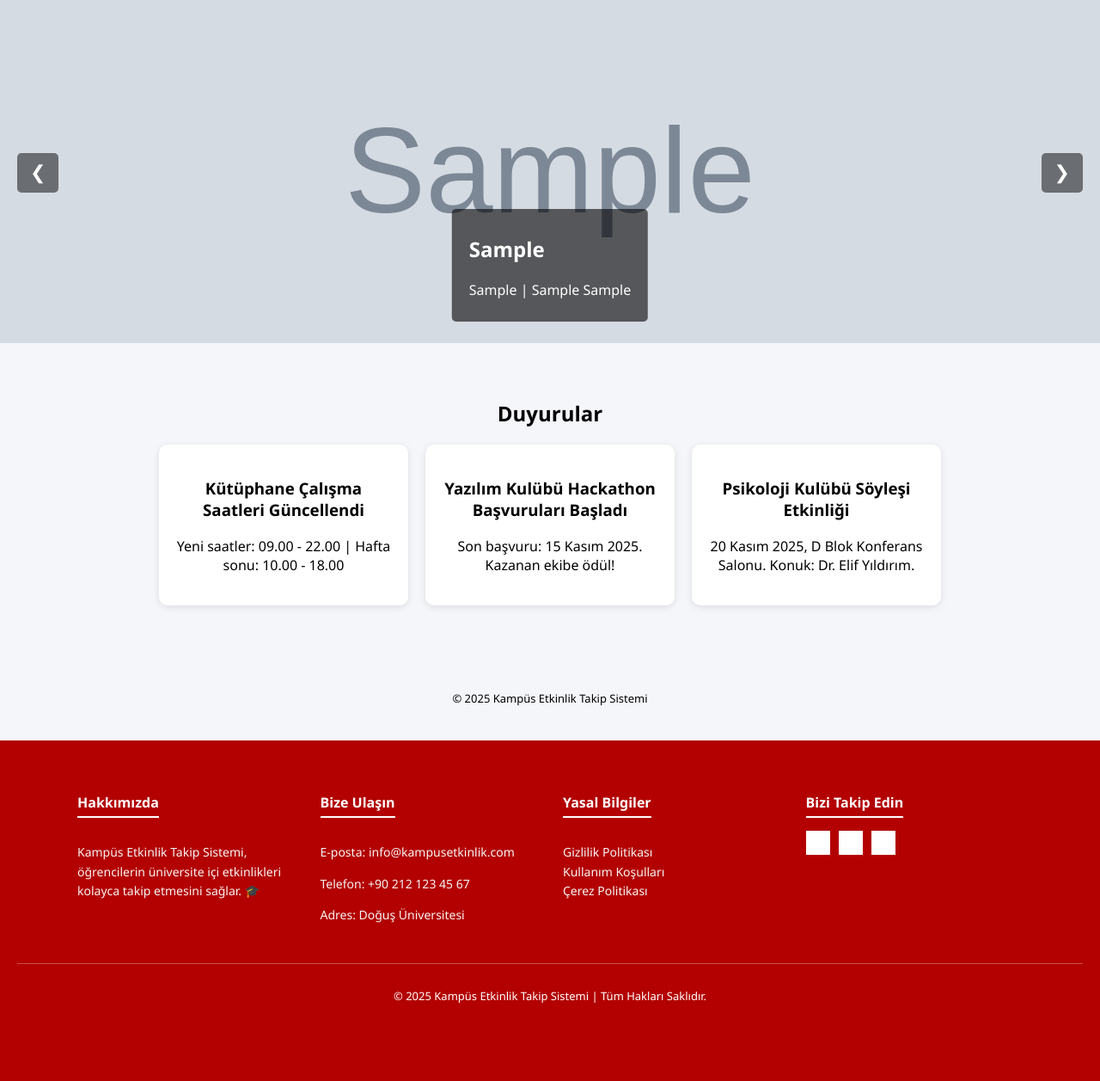
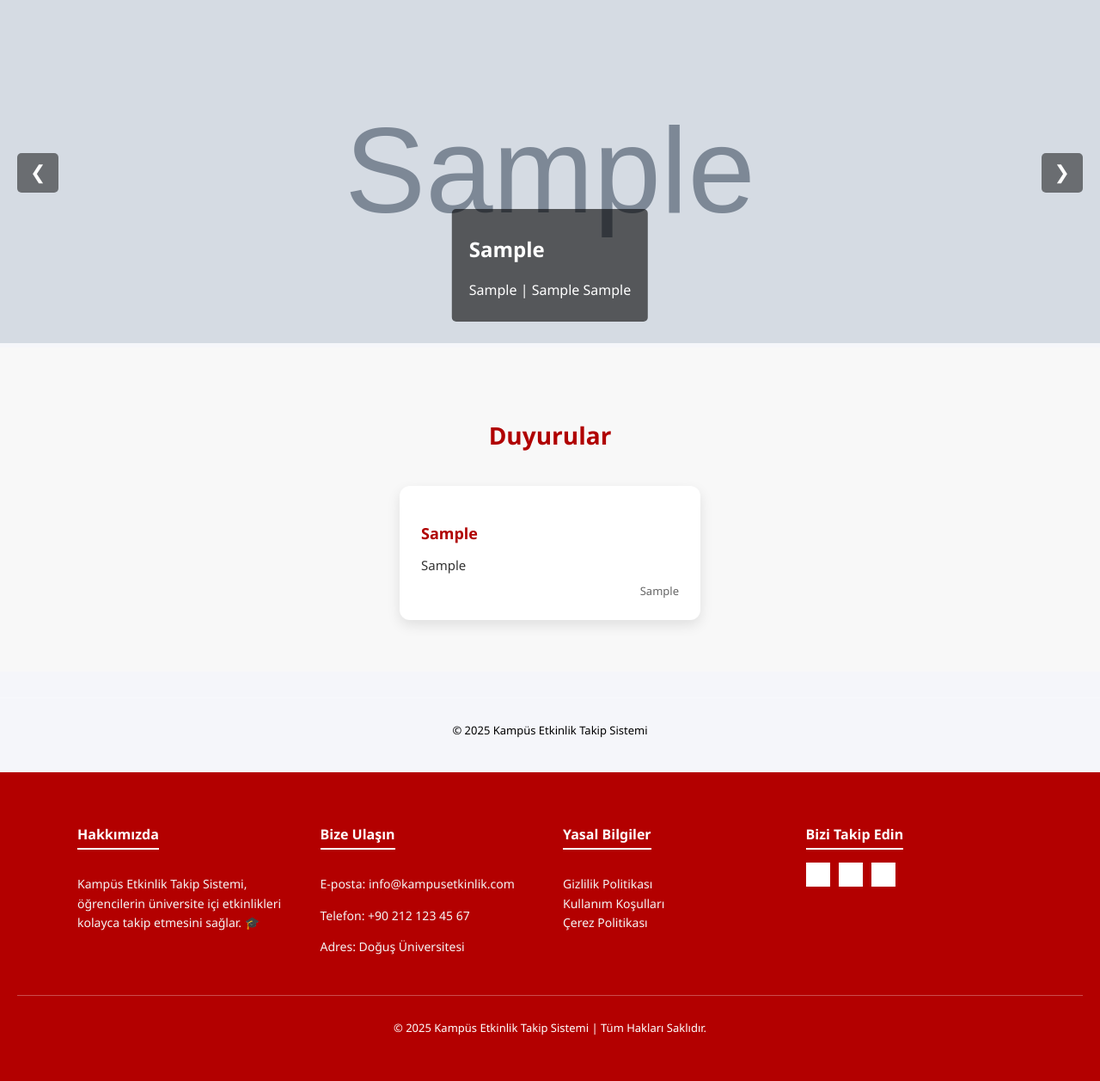
Before and after one commit to elanurdmr/Kampus-etkinlik, a PHP site: page / in a window 1280 px wide. Shown: the part 107-1364 px from the top of the page at 86% size. Before the commit the page ends 1274 px from the top, so only its background shows below. Run offline with PHP 8.4, Linux system fonts and the light colour scheme; tables that the repository leaves empty or names only in its code hold one stand-in row (values such as "Sample post"); grey boxes marked "Sample" are stand-in pictures; grey boxes are pictures that could not be loaded.

Commit message:
Duyurular kutucuk tasarımı eklendi ve sunucuya veritabanı üzerinden çekildi

```diff
--- a/index.php
+++ b/index.php
@@ -59,23 +59,35 @@
   <button id='nextBtn' class='nav-btn'>&#10095;</button>
 </section>
 
+<?php
+include "db.php";
+
+$sql = "SELECT * FROM duyurular ORDER BY tarih DESC";
+$result = $conn->query($sql);
+?>
+
 <section class="duyurular">
   <h2>Duyurular</h2>
-  <div class="duyuru-listesi">
-    <div class="duyuru">
-      <h3>Kütüphane Çalışma Saatleri Güncellendi</h3>
-      <p>Yeni saatler: 09.00 - 22.00 | Hafta sonu: 10.00 - 18.00</p>
-    </div>
-    <div class="duyuru">
-      <h3>Yazılım Kulübü Hackathon Başvuruları Başladı</h3>
-      <p>Son başvuru: 15 Kasım 2025. Kazanan ekibe ödül!</p>
-    </div>
-    <div class="duyuru">
-      <h3>Psikoloji Kulübü Söyleşi Etkinliği</h3>
-      <p>20 Kasım 2025, D Blok Konferans Salonu. Konuk: Dr. Elif Yıldırım.</p>
-    </div>
+  <div class="duyuru-grid">
+    <?php
+    if ($result && $result->num_rows > 0) {
+      while ($row = $result->fetch_assoc()) {
+        ?>
+        <div class="duyuru-card">
+          <h3><?= htmlspecialchars($row["baslik"]) ?></h3>
+          <p><?= htmlspecialchars($row["icerik"]) ?></p>
+          <span class="duyuru-tarih"><?= htmlspecialchars($row["tarih"]) ?></span>
+        </div>
+        <?php
+      }
+    } else {
+      echo "<p>Henüz duyuru bulunmamaktadır.</p>";
+    }
+    ?>
   </div>
 </section>
+
+
 
 <footer class="footer-bottom">
   <p>© 2025 Kampüs Etkinlik Takip Sistemi </p>
--- a/style.css
+++ b/style.css
@@ -319,3 +319,61 @@ body {
   background-color: #c00;
   color: #fff;
 }
+.duyurular {
+  padding: 60px 0;
+  background-color: #f8f8f8;
+  text-align: center;
+}
+
+.duyurular h2 {
+  color: #b00000;
+  margin-bottom: 40px;
+  font-size: 28px;
+  font-weight: bold;
+}
+
+/* kutucuk düzeni */
+.duyuru-grid {
+  display: flex;
+  flex-wrap: wrap;
+  justify-content: center;
+  gap: 30px;
+  max-width: 1100px;
+  margin: 0 auto;
+}
+
+.duyuru-card {
+  background: #fff;
+  border-radius: 12px;
+  width: 300px;
+  padding: 25px;
+  box-shadow: 0 6px 15px rgba(0, 0, 0, 0.1);
+  text-align: left;
+  transition: transform 0.2s ease, box-shadow 0.2s ease;
+}
+
+.duyuru-card:hover {
+  transform: translateY(-6px);
+  box-shadow: 0 8px 20px rgba(0, 0, 0, 0.15);
+}
+
+.duyuru-card h3 {
+  color: #b00000;
+  font-size: 18px;
+  margin-bottom: 10px;
+  font-weight: 600;
+}
+
+.duyuru-card p {
+  color: #333;
+  font-size: 15px;
+  line-height: 1.4;
+  margin-bottom: 10px;
+}
+
+.duyuru-tarih {
+  display: block;
+  text-align: right;
+  font-size: 13px;
+  color: #666;
+}
```
Also changed, not shown: db.php (line endings or trailing spaces), etkinlikler.php (line endings or trailing spaces), footer.php (line endings or trailing spaces), login.php (line endings or trailing spaces).
